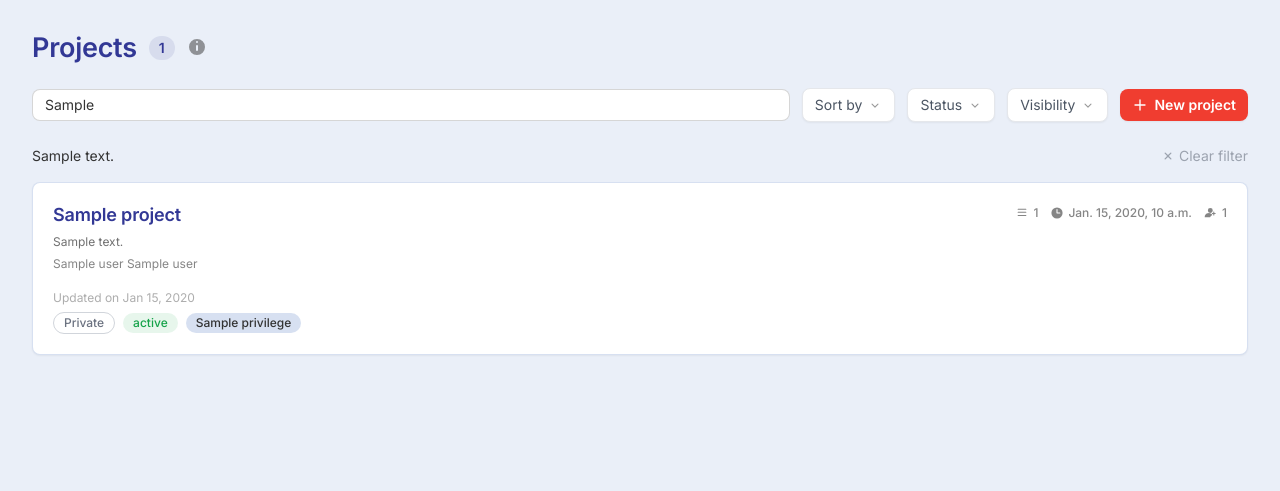
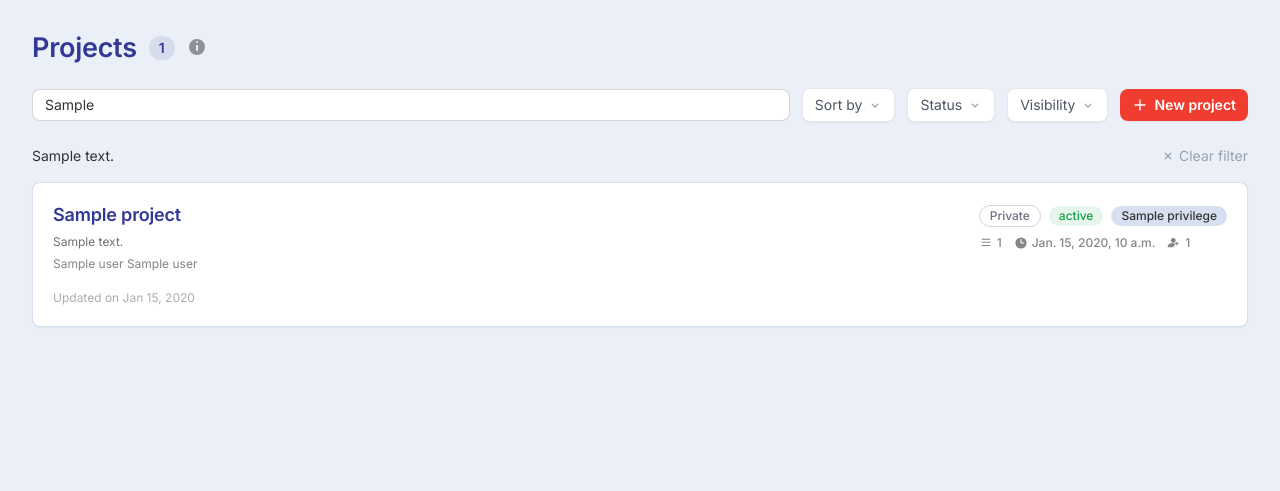
Before and after one commit to cossee-org/i-connects, a Django app: template templates/projects/my_list.html in a window 1280 px wide. Shown: the part 64-555 px from the top of the page. Run offline with Django 5.2, Linux system fonts and the light colour scheme; the template is opened without the code that fills it: most values are stand-ins (such as "Sample title", 1, 10 or a date in 2020).

Commit message:
Move Public/Active/Lead pills to the top-right corner
Pills now sit above the open-task/overdue/join-request icon chips in
the card's right-hand column, both right-aligned in a stacked layout.

```diff
--- a/templates/projects/my_list.html
+++ b/templates/projects/my_list.html
@@ -232,7 +232,9 @@
           <div class="mt-auto pt-3">
             <p class="text-xs text-brand-text/40">{{ row.project.updated_at|relative_updated }}</p>
           </div>
+        </div>
 
+        <div class="shrink-0 flex flex-col items-end gap-2 pt-0.5">
           <div class="flex items-center gap-2">
             {% if row.project.is_public %}
               <span class="inline-flex items-center px-2.5 py-0.5 rounded-full text-xs font-medium border border-gray-300 text-gray-500">Public</span>
@@ -247,9 +249,8 @@
               </span>
             {% endif %}
           </div>
-        </div>
 
-        <div class="shrink-0 flex items-center gap-3 pt-0.5">
+          <div class="flex items-center gap-3">
             <span class="topbar-tooltip inline-flex items-center gap-1 text-xs font-medium text-brand-text/60"
                   data-tooltip="{{ row.open_task_count }} open task{{ row.open_task_count|pluralize }}"
                   aria-label="{{ row.open_task_count }} open task{{ row.open_task_count|pluralize }}">
@@ -279,6 +280,7 @@
               </span>
             {% endif %}
           </div>
+        </div>
       </a>
     {% endfor %}
   </div>
```
Lines whose indentation alone changed are shown as unchanged.
